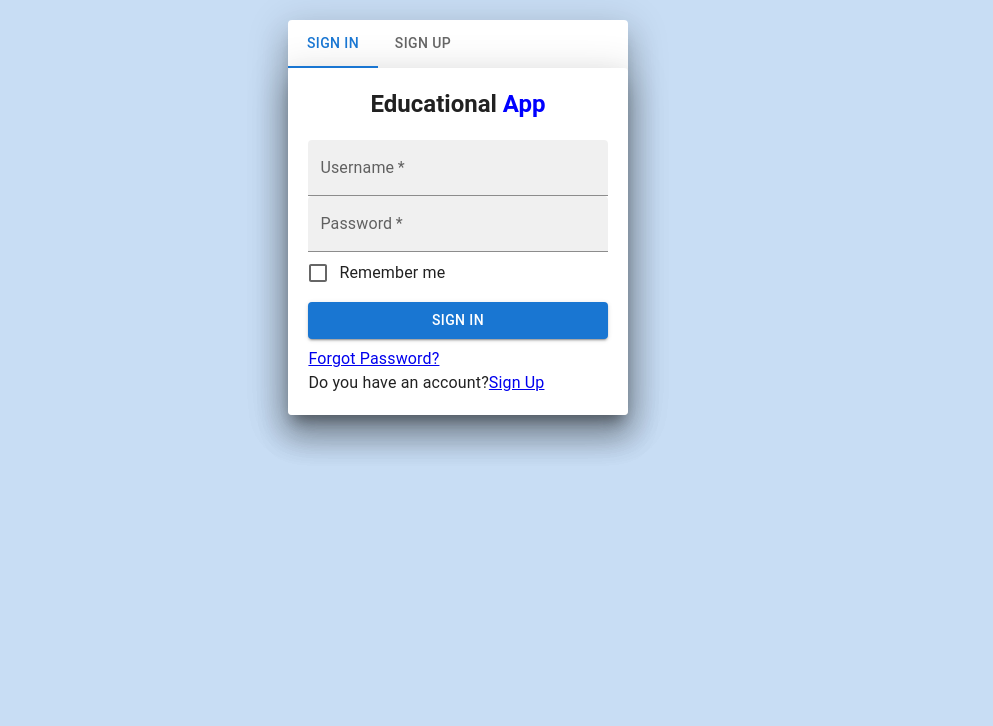
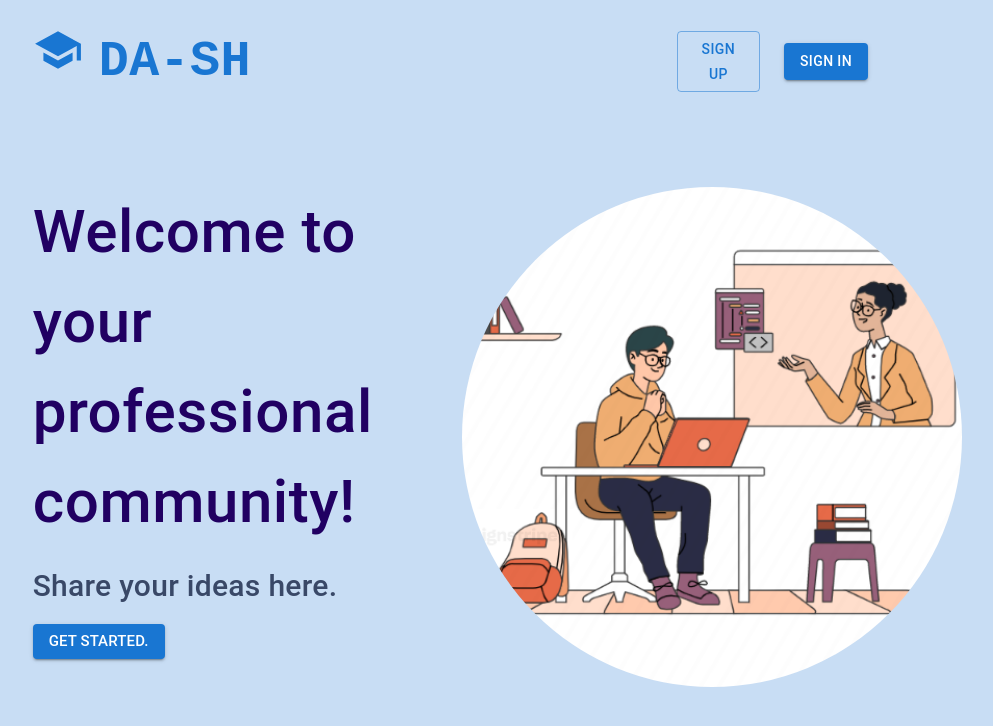
Before and after one commit to Priyanshi051002/IT314_project_29, a React (Create React App) app in the folder Project/Frontend/: page / in a window 1280 px wide. Before the commit this address led to /signinout. Shown: the top 726 px of the page, without its empty margins (182-1175 px from the left). Built offline with nearby package versions, Linux system fonts and the light colour scheme.

Commit message:
Added Landing Page and Modified Routes

```diff
--- a/Project/Frontend/src/App.js
+++ b/Project/Frontend/src/App.js
@@ -19,7 +19,7 @@
     <BrowserRouter>
       <Routes>
         <Route
-          path="/"
+          path="/feed"
           element={
             <Private>
               <Home />{" "}
@@ -47,7 +47,7 @@
           }
         />
         <Route path="/pc" element={<Passwordchangeq />} />
-        <Route path="/landing" element={<Landing />} />
+        <Route path="/" element={<Landing />} />
         <Route
           path="/connect"
           element={
--- a/Project/Frontend/src/components/Navbar.js
+++ b/Project/Frontend/src/components/Navbar.js
@@ -32,7 +32,7 @@
 
   const handleLogout = () => {
     localStorage.removeItem("token");
-    navigate("/signinout");
+    navigate("/");
   };
 
   const handleOpenNavMenu = (event) => {
--- a/Project/Frontend/src/pages/Home/Landing.js
+++ b/Project/Frontend/src/pages/Home/Landing.js
@@ -1,17 +1,23 @@
-import React from 'react';
-import { Button, CardMedia, Grid, Typography, Box } from '@mui/material';
+import React from "react";
+import { Button, CardMedia, Grid, Typography, Box } from "@mui/material";
 import SchoolIcon from "@mui/icons-material/School";
 import image1 from "../../data/345.png";
+import { useNavigate } from "react-router-dom";
+const Landing = () => {
+  const navigate = useNavigate();
+  const handleClick = () => {
+    navigate("/signinout");
+  };
 
-
-const Landing = () => {
   return (
     <div>
       <Box>
-                <Grid container spacing={1} alignItems={'center'} sx={{ mt: 2 }}>
-                    <Grid item xs = {2} md={2}></Grid>
-                    <Grid item xs = {8} md={3} justifyContent={'center'}>
-                        <SchoolIcon sx={{ mr: 2, color: "#1976d2", width: 50, height: 50 }} />
+        <Grid container spacing={1} alignItems={"center"} sx={{ mt: 2 }}>
+          <Grid item xs={2} md={2}></Grid>
+          <Grid item xs={8} md={3} justifyContent={"center"}>
+            <SchoolIcon
+              sx={{ mr: 2, color: "#1976d2", width: 50, height: 50 }}
+            />
             <Typography
               component="a"
               href="/"
@@ -21,26 +27,34 @@
                 fontWeight: 700,
                 fontSize: 50,
                 color: "#1976d2",
-                                textDecoration: "none"
+                textDecoration: "none",
               }}
             >
               DA-SH
             </Typography>
           </Grid>
-                    <Grid item xs = {2} md={3}></Grid>
-                    <Grid item xs = {5} md={1}>
-                        <Button variant='outlined' sx={{ mr: 2 }}>Sign up</Button>
+          <Grid item xs={2} md={3}></Grid>
+          <Grid item xs={5} md={1}>
+            {localStorage.getItem("token") == null && (
+              <Button variant="outlined" sx={{ mr: 2 }} onClick={handleClick}>
+                Sign up
+              </Button>
+            )}
           </Grid>
-                    <Grid item xs = {5} md={1}>
-                        <Button color='primary' variant='contained'>Sign in</Button>
+          <Grid item xs={5} md={1}>
+            {localStorage.getItem("token") == null && (
+              <Button color="primary" variant="contained" onClick={handleClick}>
+                Sign in
+              </Button>
+            )}
           </Grid>
-                    <Grid item xs = {1} md={2}></Grid>
+          <Grid item xs={1} md={2}></Grid>
         </Grid>
       </Box>
-            <Box sx={{mt : 10}}>
+      <Box sx={{ mt: 10 }}>
         <Grid container spacing={1} sx={{ mt: 2 }}>
-                    <Grid item xs = {2} md={2}></Grid>
-                    <Grid item xs = {4} md={4}>
+          <Grid item xs={2} md={2}></Grid>
+          <Grid item xs={4} md={4}>
             <Typography
               component="text"
               sx={{
@@ -51,7 +65,7 @@
                 fontWeight: 500,
                 fontSize: 60,
                 color: "#210062",
-                                textDecoration: "none"
+                textDecoration: "none",
               }}
             >
               Welcome to your professional community!
@@ -66,12 +80,13 @@
                 fontWeight: 500,
                 fontSize: 30,
                 color: "#394867",
-                                textDecoration: "none"
+                textDecoration: "none",
               }}
             >
               Share your ideas here.
             </Typography>
-                        <Button variant='contained' sx={{ mr: 2 }}>
+            {localStorage.getItem("token") == null ? (
+              <Button variant="contained" sx={{ mr: 2 }}>
                 <Typography
                   component="text"
                   sx={{
@@ -79,15 +94,33 @@
                     fontWeight: 500,
                     fontSize: 15,
                     color: "#ffffff",
-                                textDecoration: "none"
+                    textDecoration: "none",
                   }}
+                  onClick={() => navigate("/signinout")}
                 >
                   Get Started.
                 </Typography>
               </Button>
+            ) : (
+              <Button variant="contained" sx={{ mr: 2 }}>
+                <Typography
+                  component="text"
+                  sx={{
+                    fontFamily: "",
+                    fontWeight: 500,
+                    fontSize: 15,
+                    color: "#ffffff",
+                    textDecoration: "none",
+                  }}
+                  onClick={() => navigate("/feed")}
+                >
+                  Get Started.
+                </Typography>
+              </Button>
+            )}
           </Grid>
 
-                    <Grid item xs = {12} md={4}>
+          <Grid item xs={12} md={4}>
             <CardMedia
               component="img"
               src={image1}
@@ -98,11 +131,11 @@
               }}
             ></CardMedia>
           </Grid>
-                    <Grid item xs = {2} md={2}></Grid>
+          <Grid item xs={2} md={2}></Grid>
         </Grid>
       </Box>
     </div>
   );
-}
+};
 
 export default Landing;
--- a/Project/Frontend/src/pages/Login/Login.js
+++ b/Project/Frontend/src/pages/Login/Login.js
@@ -50,7 +50,7 @@
         console.log(data);
         if (data.success) {
           localStorage.setItem("token", data.data);
-          return navigate("/");
+          return navigate("/feed");
         } else {
           setLoginError(true);
         }
--- a/Project/Frontend/src/pages/MyConnection/MyConnection.js
+++ b/Project/Frontend/src/pages/MyConnection/MyConnection.js
@@ -53,13 +53,13 @@
         <Box>
           <Navbar />
           <Typography
-            variant="h4"
+            variant="h5"
             textAlign={"center"}
             component="div"
             gutterBottom
             mt={2}
           >
-            Followers
+            Followers ({followersUsers.length})
           </Typography>
           <Divider />
           <Grid container rowSpacing={3} columnSpacing={4} mt={0.5} mb={2}>
@@ -92,12 +92,12 @@
             </Button>
           </Box>
           <Typography
-            variant="h4"
+            variant="h5"
             textAlign={"center"}
             component="div"
             gutterBottom
           >
-            Following
+            Following ({followingUsers.length})
           </Typography>
           <Divider />
 
```
Also changed, not shown: Project/Frontend/src/pages/Profile/ShowPostCards.js (+0 -63 lines). Lines whose indentation alone changed are shown as unchanged.
